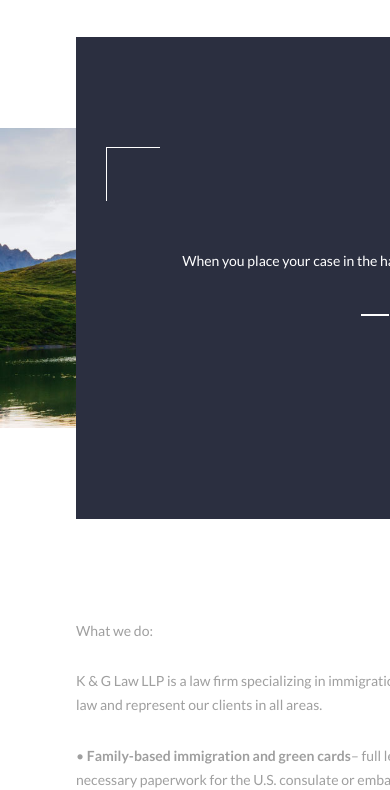
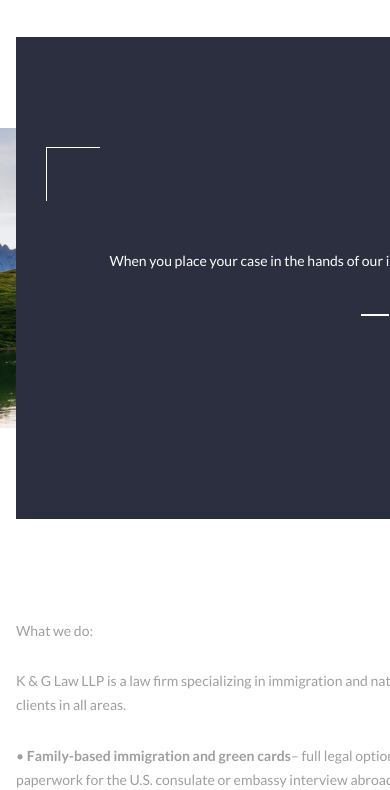
Before and after one commit to tumaithien/k-lawimmigartion, a plain HTML site: page index.html in a window 390 px wide. Shown: the part 1210-2000 px from the top of the page. Drawn offline with nearby package versions, Linux system fonts and the light colour scheme.

Commit message:
fix container

```diff
--- a/scss/_element.scss
+++ b/scss/_element.scss
@@ -3,6 +3,11 @@
     width: inherit;
     margin: 0 auto;
     padding: 0 16px;
+
+    @media (max-width: 801px) {
+        width: 100%;
+        max-width: unset;
+    }
 }
 .button-outline {
     border: 2px solid $primary-color;
--- a/scss/_header.scss
+++ b/scss/_header.scss
@@ -176,3 +176,7 @@
 .language-selector .language-options li:hover {
   background-color: #f0f0f0;
 }
+
+@media screen and (max-width: 801px) {
+
+}
```
Also changed, not shown: css/app.css, 1 other file.
